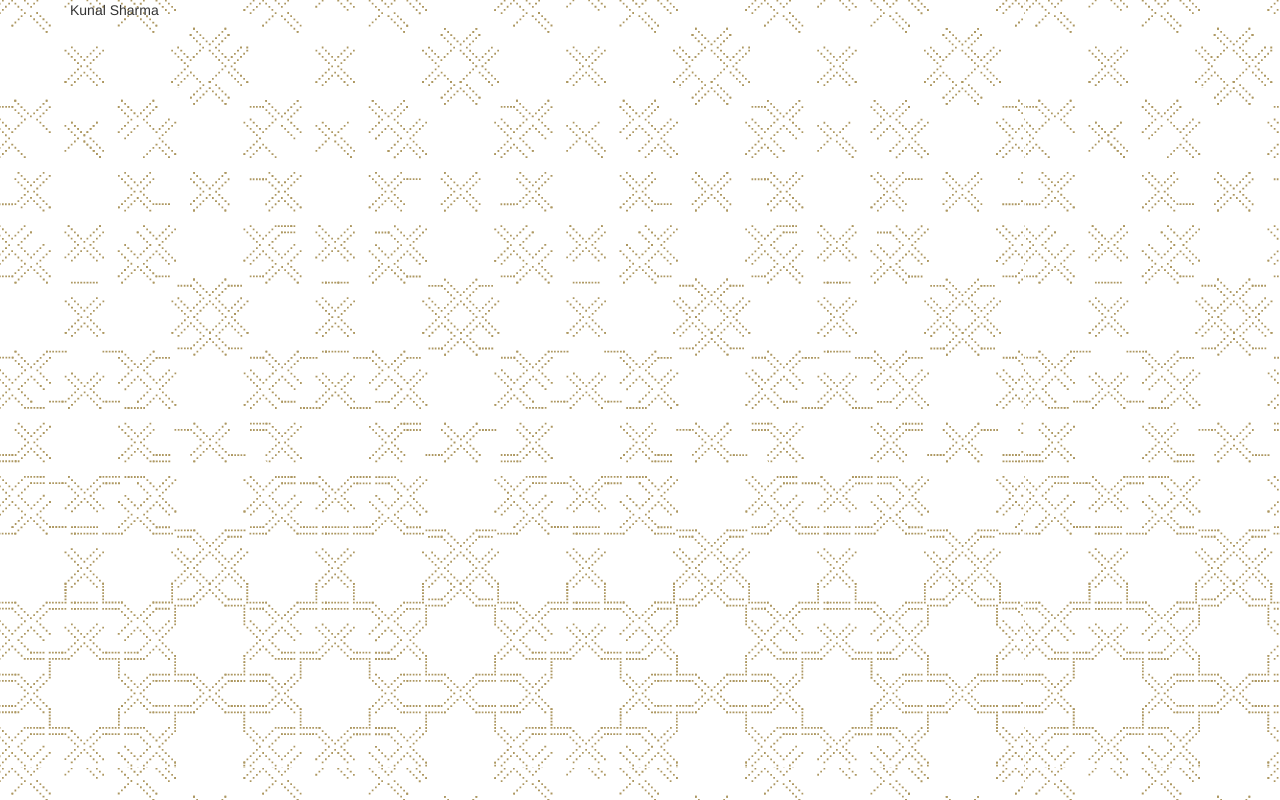
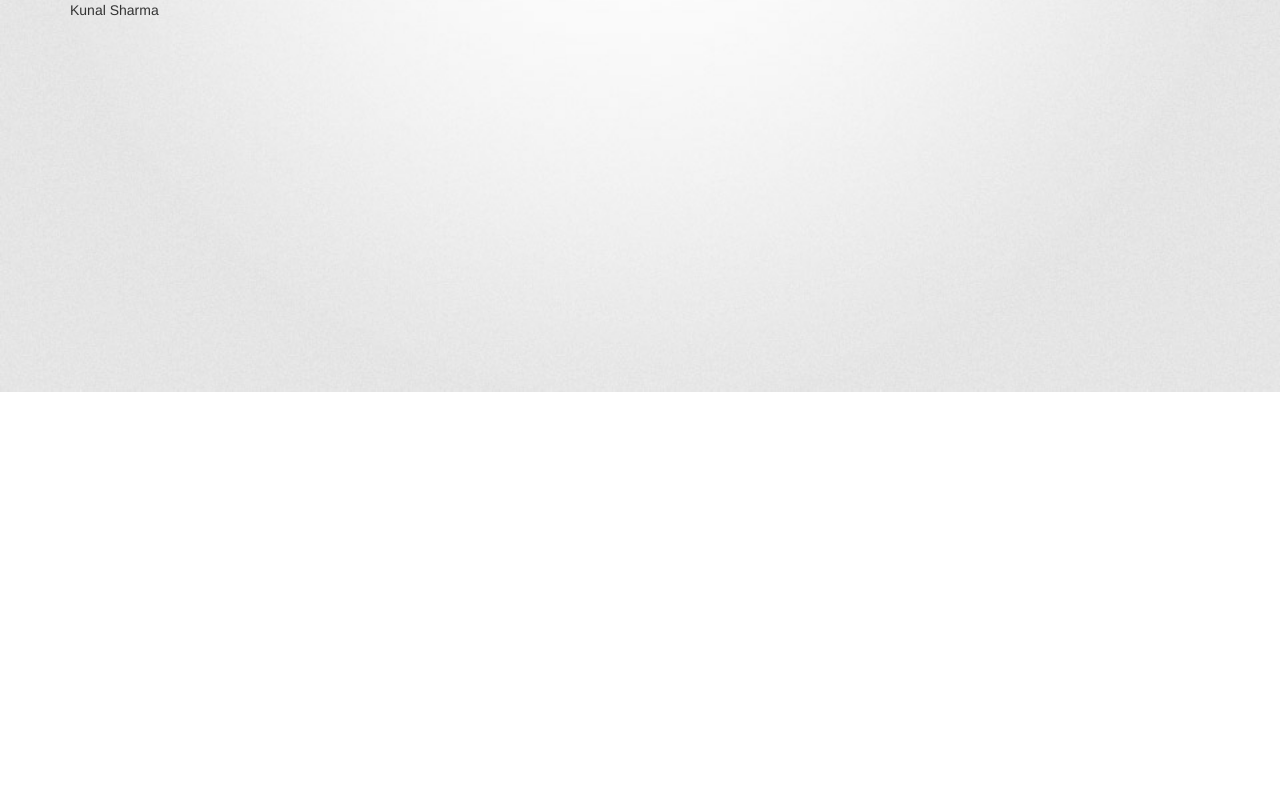
Before and after one commit to kunalprompt/kunalprompt.github.io, a plain HTML site: page index.html in a window 1280 px wide. Drawn offline with Linux system fonts and the light colour scheme.

Commit message:
background changed

```diff
--- a/static/css/index.css
+++ b/static/css/index.css
@@ -1,3 +1,6 @@
 body{
-	background: url('/static/images/pattern2.png') repeat;
+	background: url('/static/images/pattern3.jpg');
+    background-size:   cover;                      /* <------ */
+    background-repeat: no-repeat;
+    background-position: center center;            /* optionally, center the image */
 }
```
Also changed, not shown: static/images/pattern3.jpg (added).
